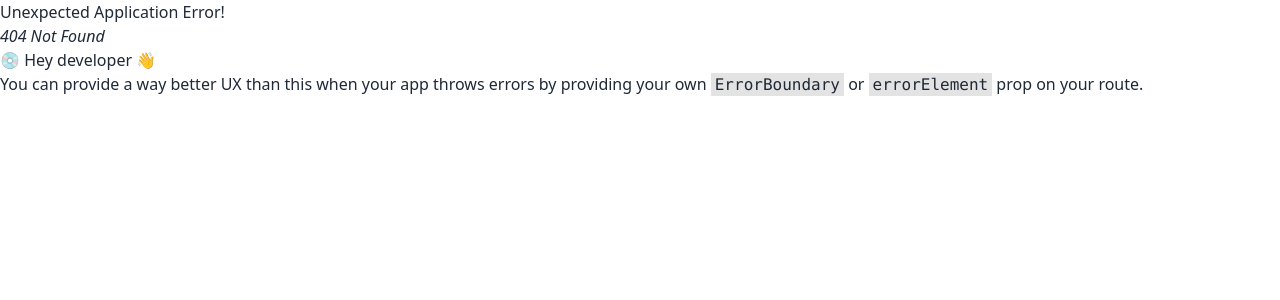
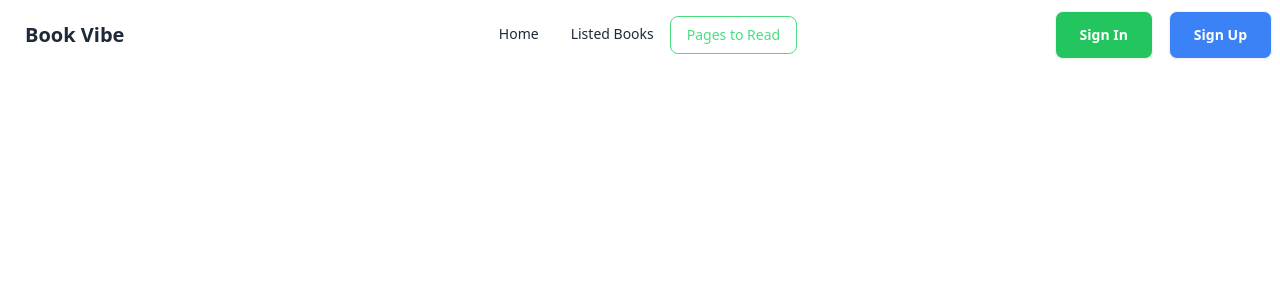
Before and after one commit to shifat97/bookvibe, a React (Vite) app: page /pages in a window 1280 px wide. Before the commit this address had no page. Shown: the top 300 px of the page. Built offline with nearby package versions, Linux system fonts and the light colour scheme.

Commit message:
updated navbar and added routes

```diff
--- a/src/App.jsx
+++ b/src/App.jsx
@@ -1,11 +1,13 @@
+import { Outlet } from "react-router-dom";
 import "./App.css";
 import Navbar from "./components/Navbar";
 
 function App() {
   return (
-    <>
+    <div className="lg:container lg:mx-auto">
       <Navbar />
-    </>
+      <Outlet />
+    </div>
   );
 }
 
--- /dev/null
+++ b/src/components/Books.jsx
@@ -0,0 +1,3 @@
+export default function Books() {
+  return <div></div>;
+}
--- /dev/null
+++ b/src/components/Home.jsx
@@ -0,0 +1,3 @@
+export default function Home() {
+  return <div></div>;
+}
--- a/src/components/Navbar.jsx
+++ b/src/components/Navbar.jsx
@@ -1,6 +1,41 @@
 import { NavLink } from "react-router-dom";
 
 export default function Navbar() {
+  const links = (
+    <>
+      <li>
+        <NavLink
+          className={({ isActive }) =>
+            isActive ? "text-green-400 border border-green-400" : ""
+          }
+          to="/"
+        >
+          Home
+        </NavLink>
+      </li>
+      <li>
+        <NavLink
+          className={({ isActive }) =>
+            isActive ? "text-green-400 border border-green-400" : ""
+          }
+          to="/books"
+        >
+          Listed Books
+        </NavLink>
+      </li>
+      <li>
+        <NavLink
+          className={({ isActive }) =>
+            isActive ? "text-green-400 border border-green-400" : ""
+          }
+          to="/pages"
+        >
+          Pages to Read
+        </NavLink>
+      </li>
+    </>
+  );
+
   return (
     <div className="navbar bg-base-100">
       <div className="navbar-start">
@@ -25,37 +60,13 @@ export default function Navbar() {
             tabIndex={0}
             className="menu menu-sm dropdown-content mt-3 z-[1] p-2 shadow bg-base-100 rounded-box w-52"
           >
-            <NavLink
-              className={({ isActive }) =>
-                isActive
-                  ? "text-green-400 border border-green-400 bg-white"
-                  : ""
-              }
-            >
-              {/* other code */}
-            </NavLink>
-            <li>
-              <a>Listed Books</a>
-            </li>
-            <li>
-              <a>Pages to Read</a>
-            </li>
+            {links}
           </ul>
         </div>
         <a className="btn btn-ghost text-xl font-bold">Book Vibe</a>
       </div>
       <div className="navbar-center hidden lg:flex">
-        <ul className="menu menu-horizontal px-1">
-          <li>
-            <a>Home</a>
-          </li>
-          <li>
-            <a>Listed Books</a>
-          </li>
-          <li>
-            <a>Pages to Read</a>
-          </li>
-        </ul>
+        <ul className="menu menu-horizontal px-1">{links}</ul>
       </div>
       <div className="navbar-end">
         <a className="btn bg-green-500 text-white px-6">Sign In</a>
--- /dev/null
+++ b/src/components/Pages.jsx
@@ -0,0 +1,3 @@
+export default function Pages() {
+  return <div></div>;
+}
```
Also changed, not shown: src/main.jsx (+17 -0 lines).
